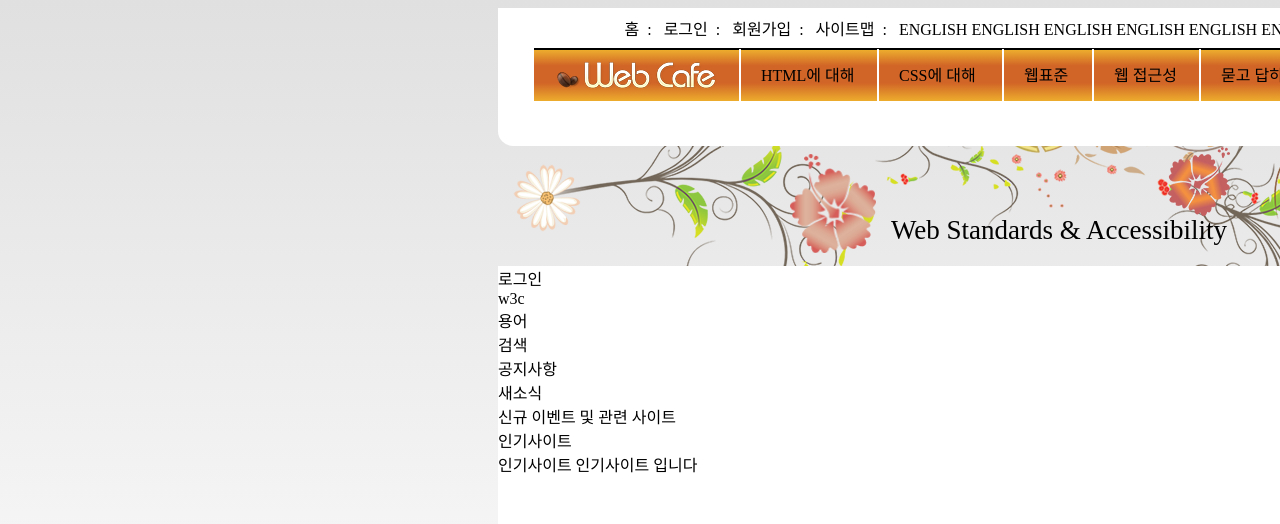
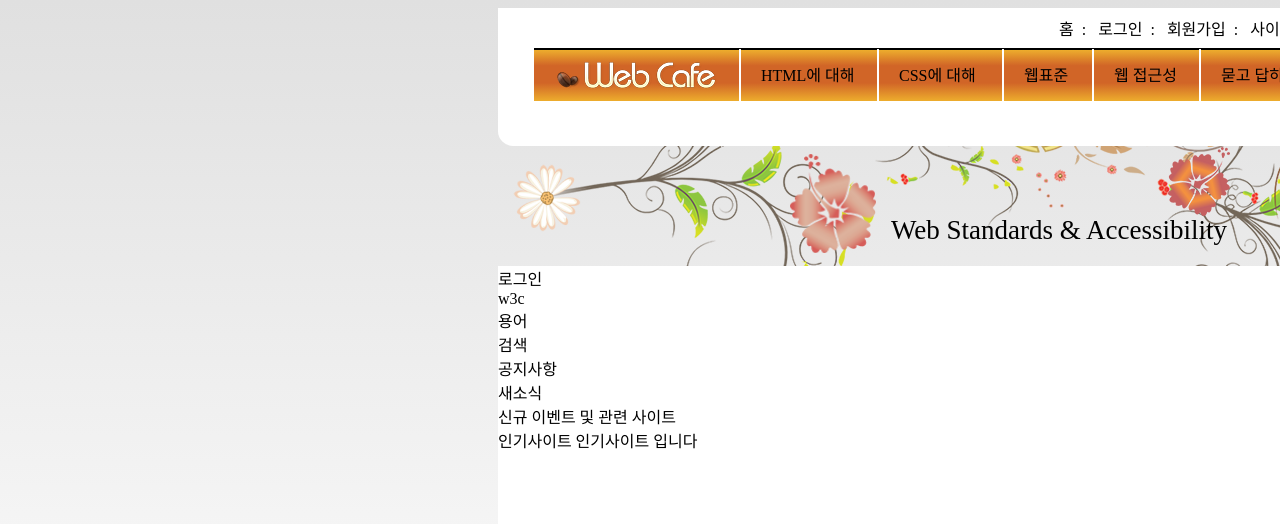
Before and after one commit to whddbsl/layout-practice, a plain HTML site: page index.html in a window 1280 px wide. Shown: the top 524 px of the page. Drawn offline with Linux system fonts and the light colour scheme; a web font is replaced by a local one.

Commit message:
Revert "Dev2"

```diff
--- a/index.html
+++ b/index.html
@@ -47,12 +47,6 @@
         <a href="">회원가입</a>
         <a href="">사이트맵</a>
         <a href="">ENGLISH</a>
-        <a href="">ENGLISH</a>
-        <a href="">ENGLISH</a>
-        <a href="">ENGLISH</a>
-        <a href="">ENGLISH</a>
-        <a href="">ENGLISH</a>
-        <a href="">ENGLISH</a>
       </section>
     </header>
     <div class="banner">
@@ -70,7 +64,6 @@
       <section class="announcement">공지사항</section>
       <section class="new">새소식</section>
       <section class="event">신규 이벤트 및 관련 사이트</section>
-      <section class="popular">인기사이트</section>
       <section class="popular">인기사이트 인기사이트 입니다</section>
     </main>
     <script src="main.js"></script>
```
